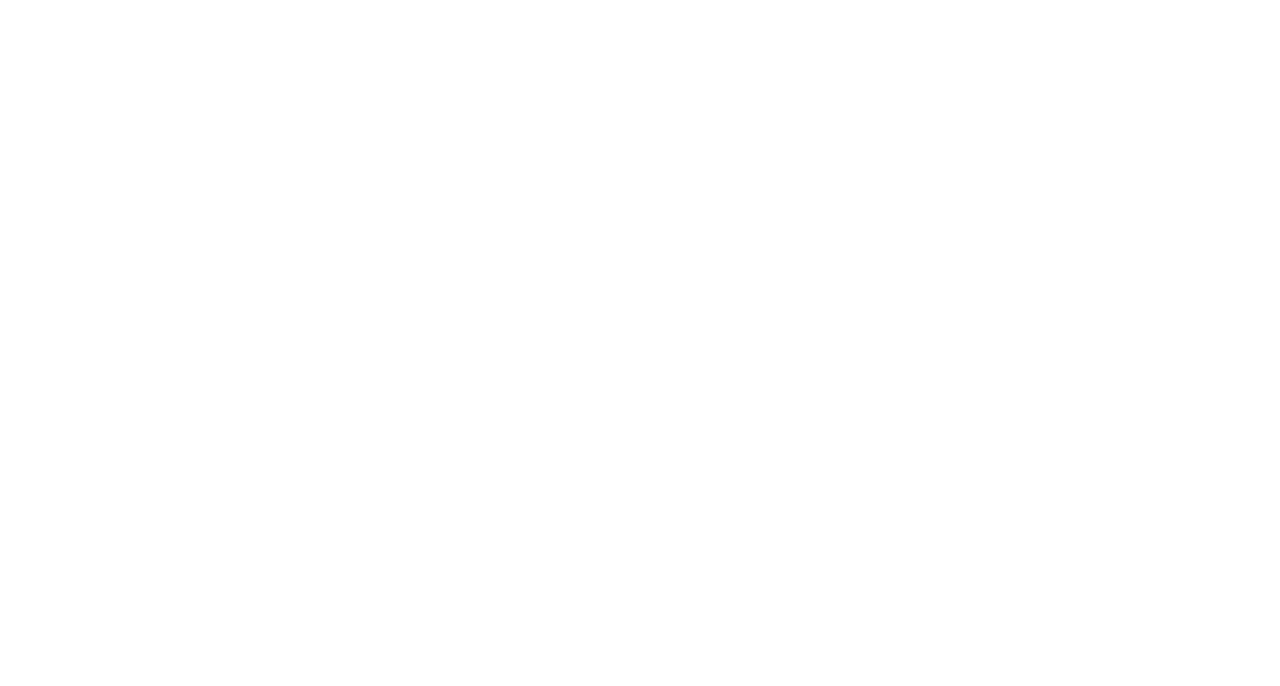
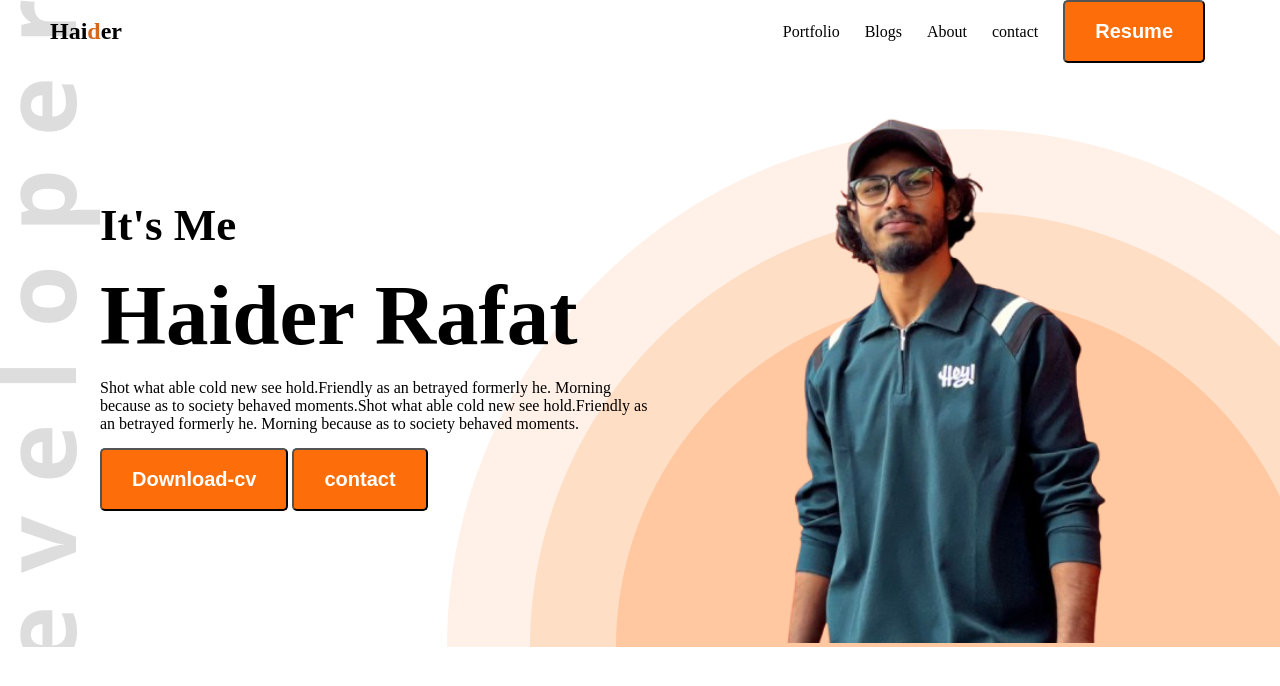
Before and after one commit to mf-rafat/portfolio-simple, a plain HTML site: page index.html in a window 1280 px wide. Drawn offline with Linux system fonts and the light colour scheme.

Commit message:
header part done

```diff
--- a/index.html
+++ b/index.html
@@ -1,12 +1,43 @@
 <!DOCTYPE html>
 <html lang="en">
+
 <head>
     <meta charset="UTF-8">
     <meta name="viewport" content="width=device-width, initial-scale=1.0">
     <title>simple-poprtfolio</title>
     <link rel="stylesheet" href="style.css">
 </head>
+
 <body>
+    <!-- header part  -->
+    <header class="header">
+        <nav class="navigations">
+            <h3 class="nav-header">Hai<span class="text-primary">d</span>er</h3>
+            <ul>
+                <li><a href="">Portfolio</a></li>
+                <li><a href="">Blogs</a></li>
+                <li><a href="">About</a></li>
+                <li><a href="">contact</a></li>
+                <li><a href=""><button class="btn-primary">Resume</button></a></li>
+            </ul>
+        </nav>
 
+        <div class="banner">
+            <div class="banner-contant">
+                <h4 class="banner-greading ,dark-color ">It's Me </h4>
+                <h1 class="banner-title" >Haider Rafat</h1>
+                <p class="banner-discription ,dark-color">Shot what able cold new see hold.Friendly as an betrayed formerly he. Morning because as to society behaved moments.Shot what able cold new see hold.Friendly as an betrayed formerly he. Morning because as to society behaved moments.</p>
+                <button class="btn-primary">Download-cv</button>
+                <button class="btn-primary">contact</button>
+            </div>
+
+            <div><img class="banner-picture" src="/image-haider/haider-removebg-preview.png" alt=""></div>
+
+        </div>
+
+    </header>
+    <main></main>
+    <footer></footer>
 </body>
+
 </html>
--- a/style.css
+++ b/style.css
@@ -0,0 +1,91 @@
+@import url('https://fonts.googleapis.com/css2?family=Open+Sans:ital,wght@0,300..800;1,300..800&family=Poppins:wght@400;600;700;800&family=Work+Sans:ital,wght@0,100..900;1,100..900&display=swap');
+
+*{
+    margin: 0;
+    padding: 0;
+}
+
+ /* common css  BUTTON  primnary , dark-color */
+
+.header{
+    background-image: url('/images/developer.png'), url(/images/header_bg.png) ;
+    background-repeat: no-repeat;
+    background-position: top left, bottom right ;
+}
+
+.btn-primary{
+    background-color: #FD6E0A;
+    color: white;
+    font-weight: bold;
+    font-size: 20px;
+    padding: 18px 30px;
+    border-radius: 5px;
+}
+.dark-clr{
+    color: #474747;
+}
+
+ /* header navigations parts  */
+
+ nav{
+    display: flex;
+    align-items: center;
+    justify-content: space-between;
+    flex-direction: row;
+    margin: 0 50PX;
+ }
+
+ .text-primary{
+    color: chocolate;
+ }
+ ul{
+    display: flex;
+    align-items: center;
+
+ }
+
+.nav-header{
+    font: weight 800px;
+    font-size: 24px;
+}
+nav > ul > li{
+    list-style: none;
+   margin-right:  25px;
+}
+nav > ul > li > a{
+    color: #000000;
+    text-decoration: none;
+
+}
+ nav> ul> li:hover {
+    background-color: slategrey;
+ }
+
+/* header bannner part */
+
+.banner{
+display: flex;
+justify-content: space-between;
+margin: 0 35px 0 100px;
+}
+.banner-contant{
+    max-width: 585px;
+    margin: auto;
+}
+.banner-greading{
+
+    font-weight:600;
+    font-size: 45px;
+}
+.banner-title{
+    font-weight: 700;
+    font-size: 85px;
+    margin: 15px 0;
+}
+.banner-discription{
+    margin: 15px 0;
+}
+
+.banner-picture{
+    width: 580px;
+}
```
Also changed, not shown: image-haider/haider-removebg-preview.png (added), image-haider/haider.jpg (renamed from image-haider/photo_2025-01-07_21-31-05 (2).jpg).
